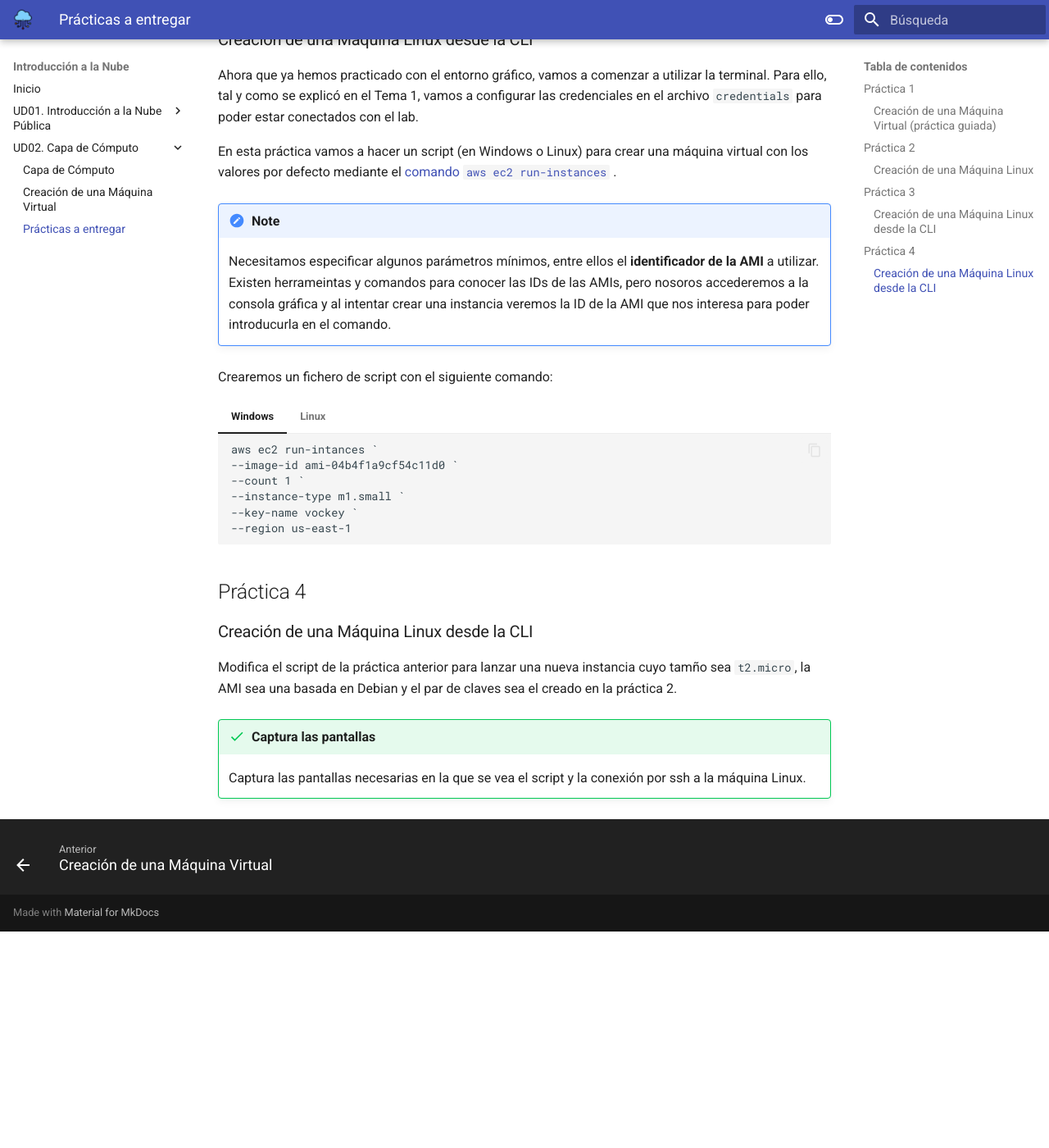
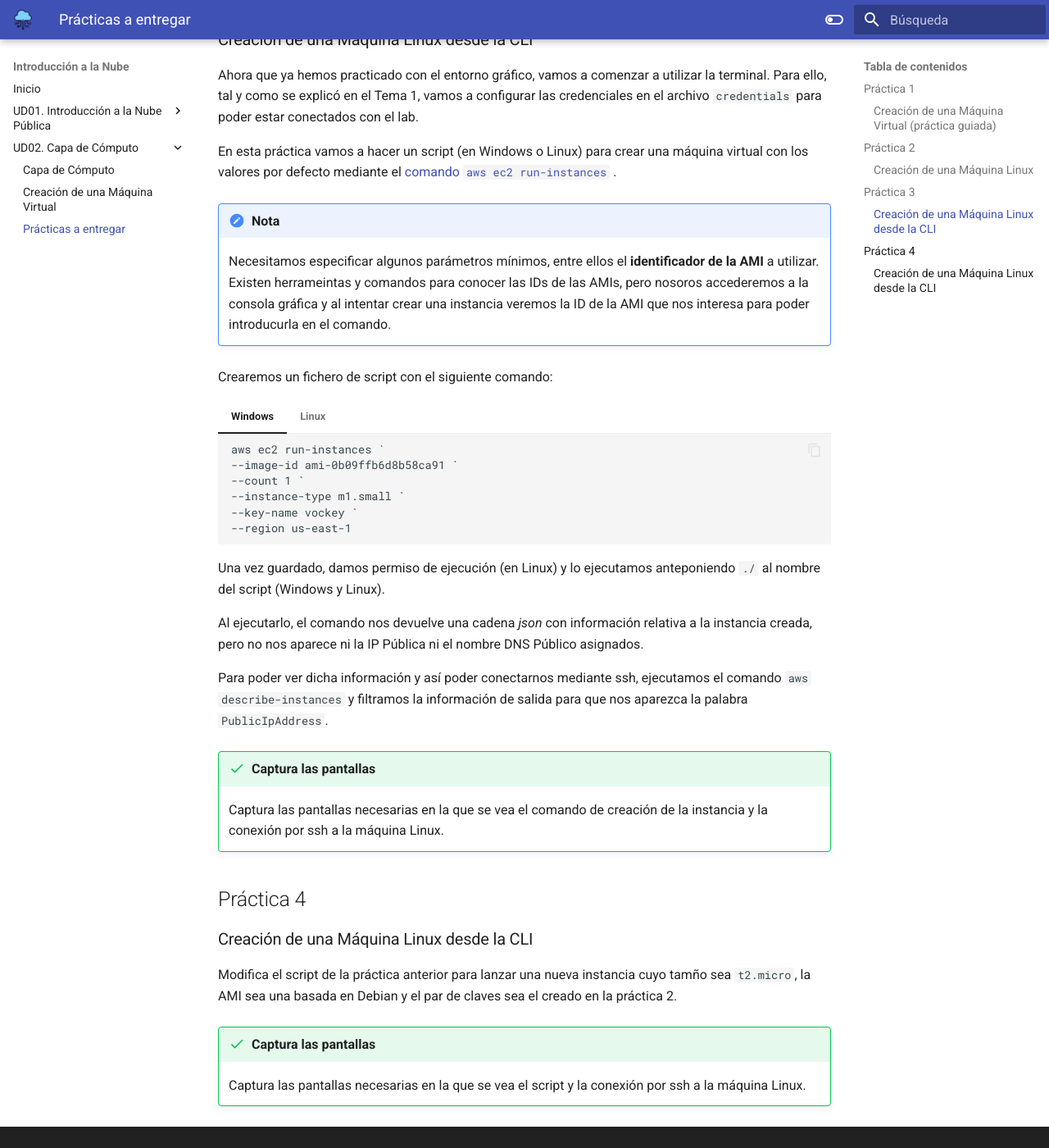
Before and after one commit to IES-CAMP-DE-MORVEDRE/optativa-cloud, an MkDocs documentation site: the page built from docs/ud02/practica2.md, in a window 1280 px wide and 1400 px high, scrolled down 1219 px. Shown: the whole window at 82% size. Built offline with MkDocs 1.6.1 and Material for MkDocs 9.7.7, drawn with Linux system fonts in a browser that asks for light colours; before the commit the page ends 2355 px from its top, so only the background shows below that.

Commit message:
Práctica 2 finalizada

````diff
--- a/docs/ud02/practica2.md
+++ b/docs/ud02/practica2.md
@@ -33,15 +33,15 @@ Ahora que ya hemos practicado con el entorno gráfico, vamos a comenzar a utiliz
 
 En esta práctica vamos a hacer un script (en Windows o Linux) para crear una máquina virtual con los valores por defecto mediante el [comando `aws ec2 run-instances`](https://docs.aws.amazon.com/cli/latest/userguide/cli-services-ec2-instances.html) .
 
-!!! note
+!!! note "Nota"
     Necesitamos especificar algunos parámetros mínimos, entre ellos el **identificador de la AMI** a utilizar. Existen herrameintas y comandos para conocer las IDs de las AMIs, pero nosoros accederemos a la consola gráfica y al intentar crear una instancia veremos la ID de la AMI que nos interesa para poder introducurla en el comando.
 
 Crearemos un fichero de script con el siguiente comando:
 
 === "Windows"
     ```
-    aws ec2 run-intances `
-    --image-id ami-04b4f1a9cf54c11d0 `
+    aws ec2 run-instances `
+    --image-id ami-0b09ffb6d8b58ca91 `
     --count 1 `
     --instance-type m1.small `
     --key-name vockey `
@@ -50,13 +50,22 @@ Crearemos un fichero de script con el siguiente comando:
 
 === "Linux"
     ```
-    aws ec2 run-intances \
-    --image-id ami-04b4f1a9cf54c11d0 \
+    aws ec2 run-instances \
+    --image-id ami-0b09ffb6d8b58ca91 \
     --count 1 \
     --instance-type m1.small \
     --key-name vockey \
     --region us-east-1
     ```
+
+Una vez guardado, damos permiso de ejecución (en Linux) y lo ejecutamos anteponiendo `./` al nombre del script (Windows y Linux).
+
+Al ejecutarlo, el comando nos devuelve una cadena *json* con información relativa a la instancia creada, pero no nos aparece ni la IP Pública ni el nombre DNS Público asignados.
+
+Para poder ver dicha información y así poder conectarnos mediante ssh, ejecutamos el comando `aws describe-instances` y filtramos la información de salida para que nos aparezca la palabra `PublicIpAddress`.
+
+!!! success "Captura las pantallas"
+    Captura las pantallas necesarias en la que se vea el comando de creación de la instancia y la conexión por ssh a la máquina Linux.
 
 
 ## Práctica 4
````
